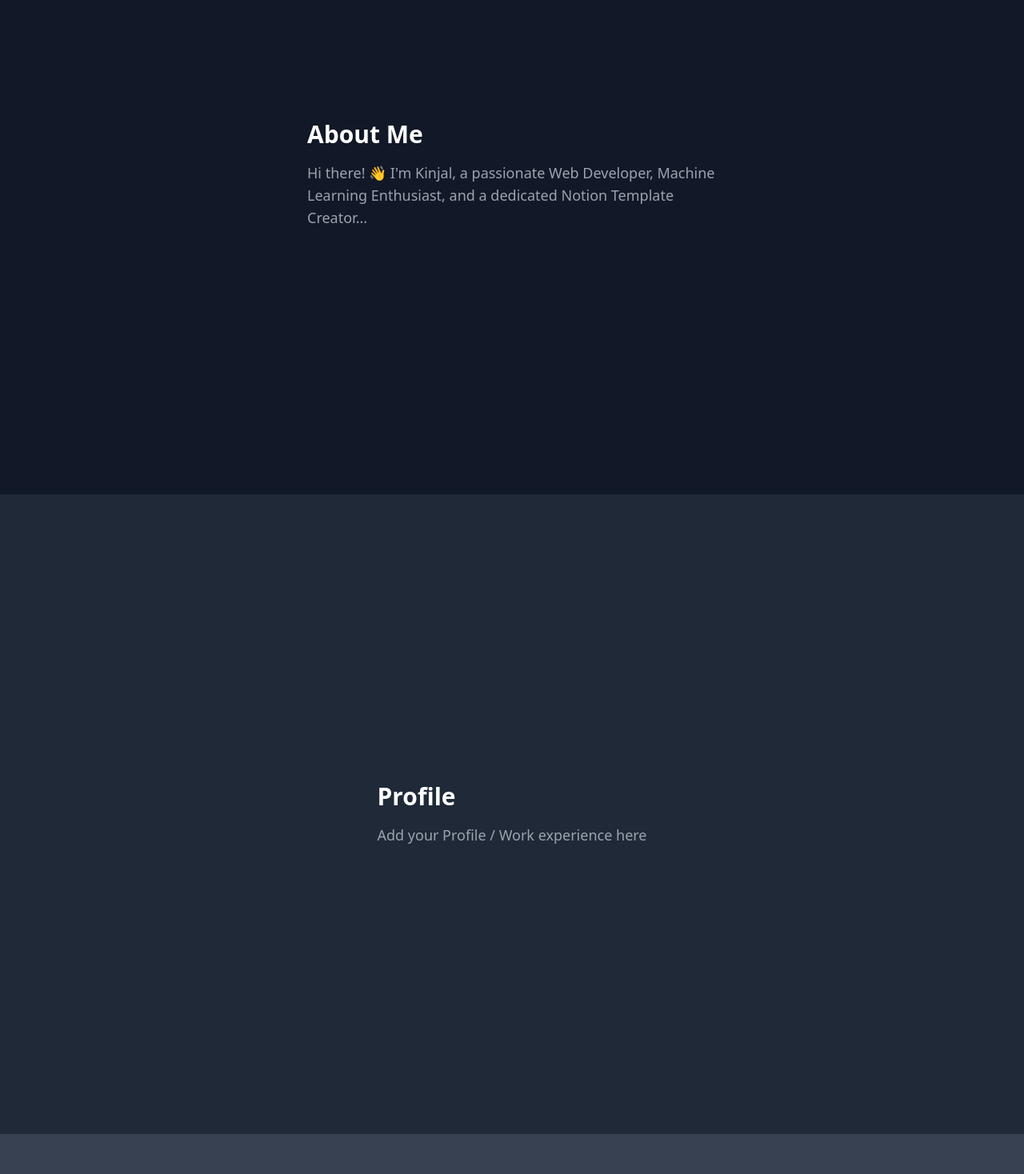
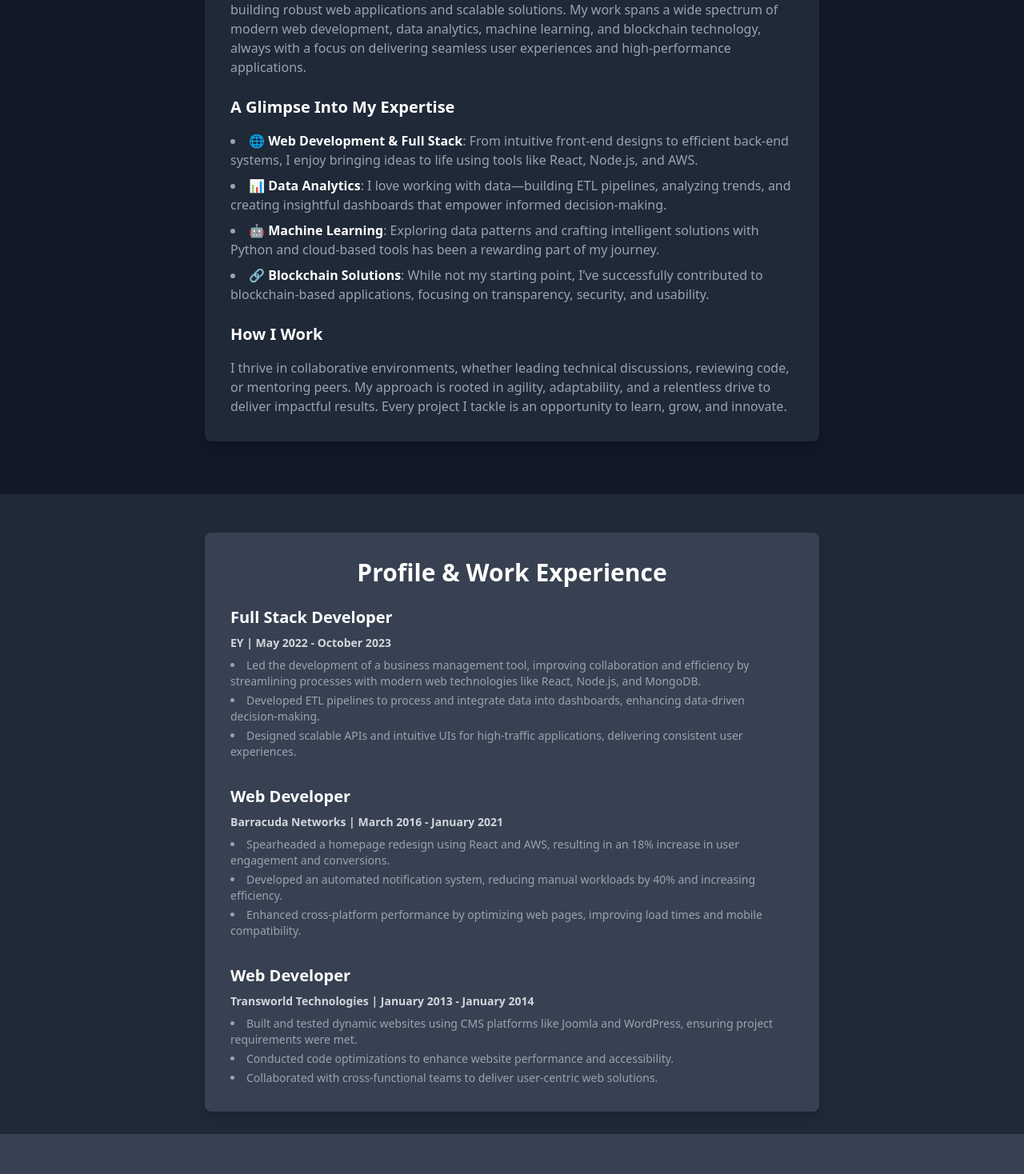
Before and after one commit to Mudgalkinjal/kimudev, a React (Create React App) app: page / in a window 1280 px wide. Shown: the part 982-2450 px from the top of the page at 80% size. Built offline with nearby package versions, Linux system fonts and the light colour scheme.

Commit message:
feat: Update section text, add animations, contact form, and fix layout issues

```diff
--- a/src/App.tsx
+++ b/src/App.tsx
@@ -5,23 +5,23 @@ import Navigation from './components/Navigation'
 import AboutSection from './components/AboutSection'
 import WorkSection from './components/WorkSection'
 import ContactSection from './components/ContactSection'
-import CustomCursor from './components/CustomCursor'
 import ProfileSection from './components/ProfileSection'
 import ScrollController from './components/ScrollController'
 import SentimentPage from './pages/SentimentPage' // New page for the model
 import MachineLearning from './pages/MachineLearning'
-
+import ScrollToTop from './components/ScrollToTop'
+import CustomCursor from './components/CustomCursor'
+import './App.css'
 const App: React.FC = () => {
   return (
     <Router>
+      <ScrollToTop />
+      <CustomCursor />
       <ScrollController />
       <Navigation />
       <Routes>
-        {/* Route for the main one-page scrollable layout */}
         <Route path="/" element={<MainPage />} />
-        {/* Route for the Machine Learning page */}
         <Route path="/machinelearning" element={<MachineLearning />} />
-        {/* Route for the Machine Learning page */}
         <Route path="/sentimentpage" element={<SentimentPage />} />
       </Routes>
     </Router>
@@ -51,25 +51,4 @@ const MainPage: React.FC = () => {
   )
 }
 
-// const App: React.FC = () => {
-//   return (
-//     <div>
-//       <ScrollController />
-//       <CustomCursor />
-//       <Navigation />
-//       <Router>
-//         <div className="bg-black text-white min-h-screen">
-//           <Navigation />
-//           <Header />
-//           <AboutSection />
-//           <ProfileSection />
-//           <WorkSection />
-//           <ContactSection />
-//           <SentimentPage />
-//         </div>
-//       </Router>
-//     </div>
-//   )
-// }
-
 export default App
--- a/src/components/AboutSection.tsx
+++ b/src/components/AboutSection.tsx
@@ -4,20 +4,73 @@ import { motion } from 'framer-motion'
 const AboutSection: React.FC = () => {
   return (
     <section
-      id="about section2"
-      className="section w-full h-screen flex items-center justify-center bg-gray-900"
+      id="contact section5"
+      className="section w-full h-screen flex flex-col items-center justify-center bg-gray-900"
     >
       <motion.div
         initial={{ opacity: 0, x: -100 }}
         whileInView={{ opacity: 1, x: 0 }}
         transition={{ duration: 1 }}
         viewport={{ once: true }}
+        className="max-w-3xl bg-gray-800 rounded-lg p-8 shadow-lg"
       >
-        <h2 className="text-3xl font-bold">About Me</h2>
-        <p className="text-lg mt-4 max-w-lg text-gray-400">
-          Hi there! 👋 I'm Kinjal, a passionate Web Developer, Machine Learning
-          Enthusiast, and a dedicated Notion Template Creator...
-        </p>
+        <h2 className="text-3xl font-bold text-white text-center">About Me</h2>
+        <div className="text-base mt-6 text-gray-400">
+          <p className="mb-6">
+            Hello! I’m{' '}
+            <span className="font-bold text-white">Kinjal Mudgal</span>, a
+            passionate{' '}
+            <span className="font-bold text-white">Full Stack Developer</span>{' '}
+            with over 7 years of experience building robust web applications and
+            scalable solutions. My work spans a wide spectrum of modern web
+            development, data analytics, machine learning, and blockchain
+            technology, always with a focus on delivering seamless user
+            experiences and high-performance applications.
+          </p>
+
+          <h2 className="text-xl font-semibold text-white">
+            A Glimpse Into My Expertise
+          </h2>
+          <ul className="list-disc list-inside mt-4 space-y-2">
+            <li>
+              🌐{' '}
+              <span className="font-bold text-white">
+                Web Development & Full Stack
+              </span>
+              : From intuitive front-end designs to efficient back-end systems,
+              I enjoy bringing ideas to life using tools like React, Node.js,
+              and AWS.
+            </li>
+            <li>
+              📊 <span className="font-bold text-white">Data Analytics</span>: I
+              love working with data—building ETL pipelines, analyzing trends,
+              and creating insightful dashboards that empower informed
+              decision-making.
+            </li>
+            <li>
+              🤖 <span className="font-bold text-white">Machine Learning</span>:
+              Exploring data patterns and crafting intelligent solutions with
+              Python and cloud-based tools has been a rewarding part of my
+              journey.
+            </li>
+            <li>
+              🔗{' '}
+              <span className="font-bold text-white">Blockchain Solutions</span>
+              : While not my starting point, I’ve successfully contributed to
+              blockchain-based applications, focusing on transparency, security,
+              and usability.
+            </li>
+          </ul>
+
+          <h2 className="text-xl font-semibold text-white mt-6">How I Work</h2>
+          <p className="mt-4">
+            I thrive in collaborative environments, whether leading technical
+            discussions, reviewing code, or mentoring peers. My approach is
+            rooted in agility, adaptability, and a relentless drive to deliver
+            impactful results. Every project I tackle is an opportunity to
+            learn, grow, and innovate.
+          </p>
+        </div>
       </motion.div>
     </section>
   )
--- a/src/components/CustomCursor.tsx
+++ b/src/components/CustomCursor.tsx
@@ -36,9 +36,9 @@ const CustomCursor: React.FC = () => {
           position: 'fixed',
           top: 0,
           left: 0,
-          width: '12px',
-          height: '12px',
-          background: 'linear-gradient(135deg, #e2e2e2, #c0c0c0)',
+          width: '10px',
+          height: '10px',
+          background: 'linear-gradient(135deg, #a2f4f2, #78ddda)',
           borderRadius: '80%',
           pointerEvents: 'none',
           zIndex: 9999,
--- a/src/components/ProfileSection.tsx
+++ b/src/components/ProfileSection.tsx
@@ -4,19 +4,92 @@ import { motion } from 'framer-motion'
 const ProfileSection: React.FC = () => {
   return (
     <section
-      id="contact section3"
-      className="section w-full h-screen flex items-center justify-center bg-gray-800"
+      id="work-experience section2"
+      className="section w-full min-h-screen flex items-center justify-center bg-gray-800 px-6 py-12"
     >
       <motion.div
-        initial={{ opacity: 0, scale: 0.8 }}
-        whileInView={{ opacity: 1, scale: 1 }}
+        initial={{ opacity: 0, x: -100 }}
+        whileInView={{ opacity: 1, x: 0 }}
         transition={{ duration: 1 }}
         viewport={{ once: true }}
+        className="max-w-3xl bg-gray-700 rounded-lg p-8 shadow-lg"
       >
-        <h2 className="text-3xl font-bold">Profile</h2>
-        <p className="text-lg mt-4 max-w-lg text-gray-400">
-          Add your Profile / Work experience here
-        </p>
+        <h2 className="text-3xl font-bold text-white text-center">
+          Profile & Work Experience
+        </h2>
+        <div className="mt-6 text-gray-400 space-y-8">
+          <div>
+            <h3 className="text-xl font-semibold text-white">
+              Full Stack Developer
+            </h3>
+            <p className="text-sm mt-2">
+              <span className="font-semibold text-gray-300">
+                EY | May 2022 - October 2023
+              </span>
+            </p>
+            <ul className="list-disc list-inside mt-2 text-sm space-y-1">
+              <li>
+                Led the development of a business management tool, improving
+                collaboration and efficiency by streamlining processes with
+                modern web technologies like React, Node.js, and MongoDB.
+              </li>
+              <li>
+                Developed ETL pipelines to process and integrate data into
+                dashboards, enhancing data-driven decision-making.
+              </li>
+              <li>
+                Designed scalable APIs and intuitive UIs for high-traffic
+                applications, delivering consistent user experiences.
+              </li>
+            </ul>
+          </div>
+
+          <div>
+            <h3 className="text-xl font-semibold text-white">Web Developer</h3>
+            <p className="text-sm mt-2">
+              <span className="font-semibold text-gray-300">
+                Barracuda Networks | March 2016 - January 2021
+              </span>
+            </p>
+            <ul className="list-disc list-inside mt-2 text-sm space-y-1">
+              <li>
+                Spearheaded a homepage redesign using React and AWS, resulting
+                in an 18% increase in user engagement and conversions.
+              </li>
+              <li>
+                Developed an automated notification system, reducing manual
+                workloads by 40% and increasing efficiency.
+              </li>
+              <li>
+                Enhanced cross-platform performance by optimizing web pages,
+                improving load times and mobile compatibility.
+              </li>
+            </ul>
+          </div>
+
+          <div>
+            <h3 className="text-xl font-semibold text-white">Web Developer</h3>
+            <p className="text-sm mt-2">
+              <span className="font-semibold text-gray-300">
+                Transworld Technologies | January 2013 - January 2014
+              </span>
+            </p>
+            <ul className="list-disc list-inside mt-2 text-sm space-y-1">
+              <li>
+                Built and tested dynamic websites using CMS platforms like
+                Joomla and WordPress, ensuring project requirements were met.
+              </li>
+              <li>
+                Conducted code optimizations to enhance website performance and
+                accessibility.
+              </li>
+              <li>
+                Collaborated with cross-functional teams to deliver user-centric
+                web solutions.
+              </li>
+            </ul>
+          </div>
+        </div>
       </motion.div>
     </section>
   )
--- /dev/null
+++ b/src/components/ScrollToTop.tsx
@@ -0,0 +1,30 @@
+import { useEffect } from 'react'
+import { useLocation } from 'react-router-dom'
+
+const ScrollToTop = () => {
+  const { pathname } = useLocation()
+
+  useEffect(() => {
+    // Disable browser's default scroll restoration
+    if ('scrollRestoration' in window.history) {
+      window.history.scrollRestoration = 'manual'
+    }
+
+    // Scroll to top on route change
+    window.scrollTo(0, 0)
+  }, [pathname])
+
+  useEffect(() => {
+    // Handle page refresh
+    const handleScrollOnRefresh = () => window.scrollTo(0, 0)
+    window.addEventListener('load', handleScrollOnRefresh)
+
+    return () => {
+      window.removeEventListener('load', handleScrollOnRefresh)
+    }
+  }, [])
+
+  return null
+}
+
+export default ScrollToTop
--- a/src/components/WorkSection.tsx
+++ b/src/components/WorkSection.tsx
@@ -5,7 +5,7 @@ import MachineLearning from '../pages/MachineLearning'
 const WorkSection: React.FC = () => {
   return (
     <section
-      id="work section4"
+      id="work section3"
       className="section w-full h-screen flex flex-col items-center justify-center bg-gray-700"
     >
       <motion.div
```
Also changed, not shown: src/components/ContactSection.tsx (+71 -9 lines), src/components/ScrollController.tsx (+18 -9 lines).
